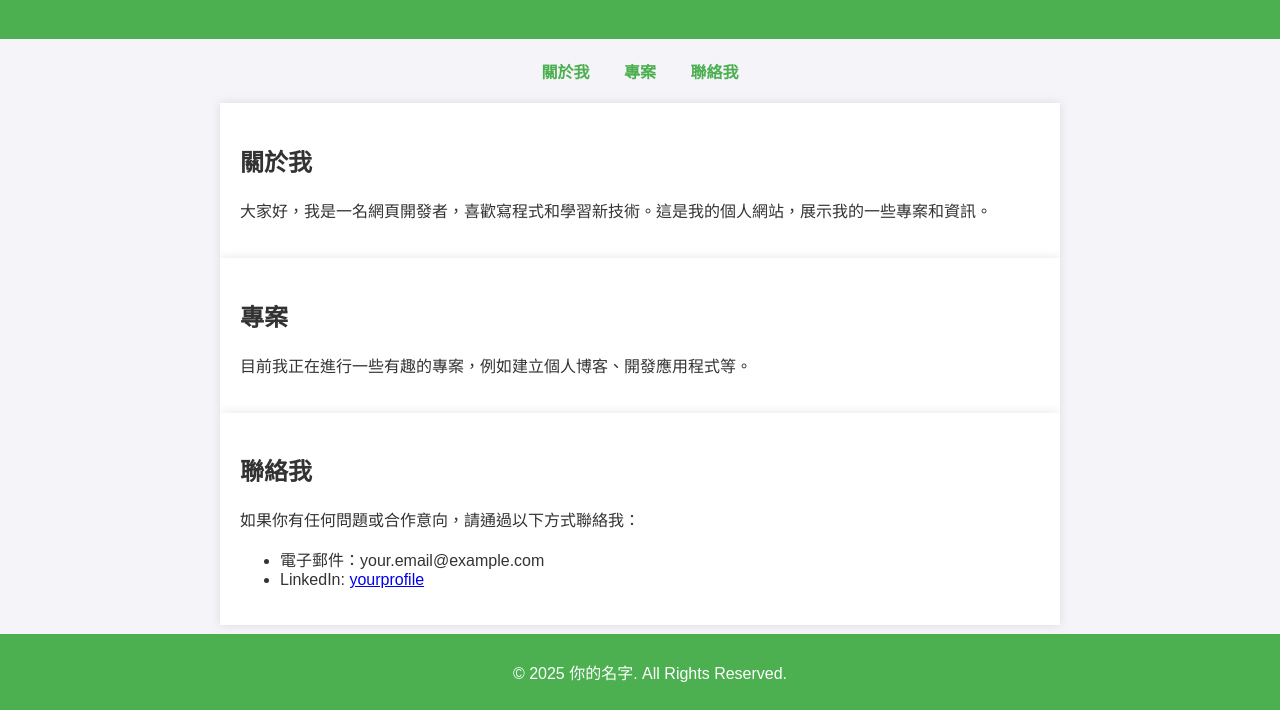
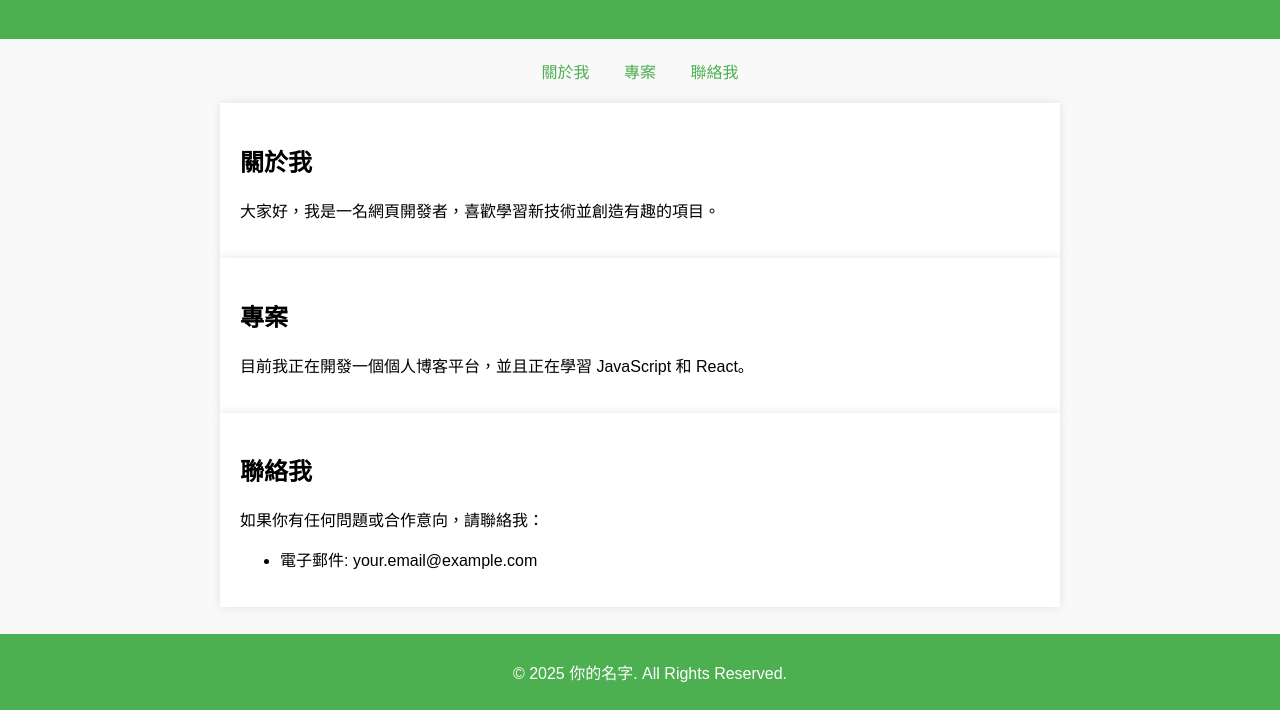
Before and after one commit to elps106190/001, a plain HTML site: page index.html in a window 1280 px wide. Shown: the part 90-800 px from the top of the page. Drawn offline with Linux system fonts and the light colour scheme.

Commit message:
Add files via upload

```diff
--- a/index.html
+++ b/index.html
@@ -7,16 +7,15 @@
     <style>
         body {
             font-family: Arial, sans-serif;
-            background-color: #f4f4f9;
-            color: #333;
             margin: 0;
             padding: 0;
+            background-color: #f9f9f9;
         }
         header {
             background-color: #4CAF50;
             color: white;
+            padding: 20px;
             text-align: center;
-            padding: 20px;
         }
         nav {
             text-align: center;
@@ -26,10 +25,6 @@
             margin: 0 15px;
             text-decoration: none;
             color: #4CAF50;
-            font-weight: bold;
-        }
-        nav a:hover {
-            text-decoration: underline;
         }
         .content {
             max-width: 800px;
@@ -63,20 +58,19 @@
 
     <div class="content" id="about">
         <h2>關於我</h2>
-        <p>大家好，我是一名網頁開發者，喜歡寫程式和學習新技術。這是我的個人網站，展示我的一些專案和資訊。</p>
+        <p>大家好，我是一名網頁開發者，喜歡學習新技術並創造有趣的項目。</p>
     </div>
 
     <div class="content" id="projects">
         <h2>專案</h2>
-        <p>目前我正在進行一些有趣的專案，例如建立個人博客、開發應用程式等。</p>
+        <p>目前我正在開發一個個人博客平台，並且正在學習 JavaScript 和 React。</p>
     </div>
 
     <div class="content" id="contact">
         <h2>聯絡我</h2>
-        <p>如果你有任何問題或合作意向，請通過以下方式聯絡我：</p>
+        <p>如果你有任何問題或合作意向，請聯絡我：</p>
         <ul>
-            <li>電子郵件：your.email@example.com</li>
-            <li>LinkedIn: <a href="https://www.linkedin.com/in/yourprofile" target="_blank">yourprofile</a></li>
+            <li>電子郵件: your.email@example.com</li>
         </ul>
     </div>
 
```
Also changed, not shown: your-photo.jpg (added).
